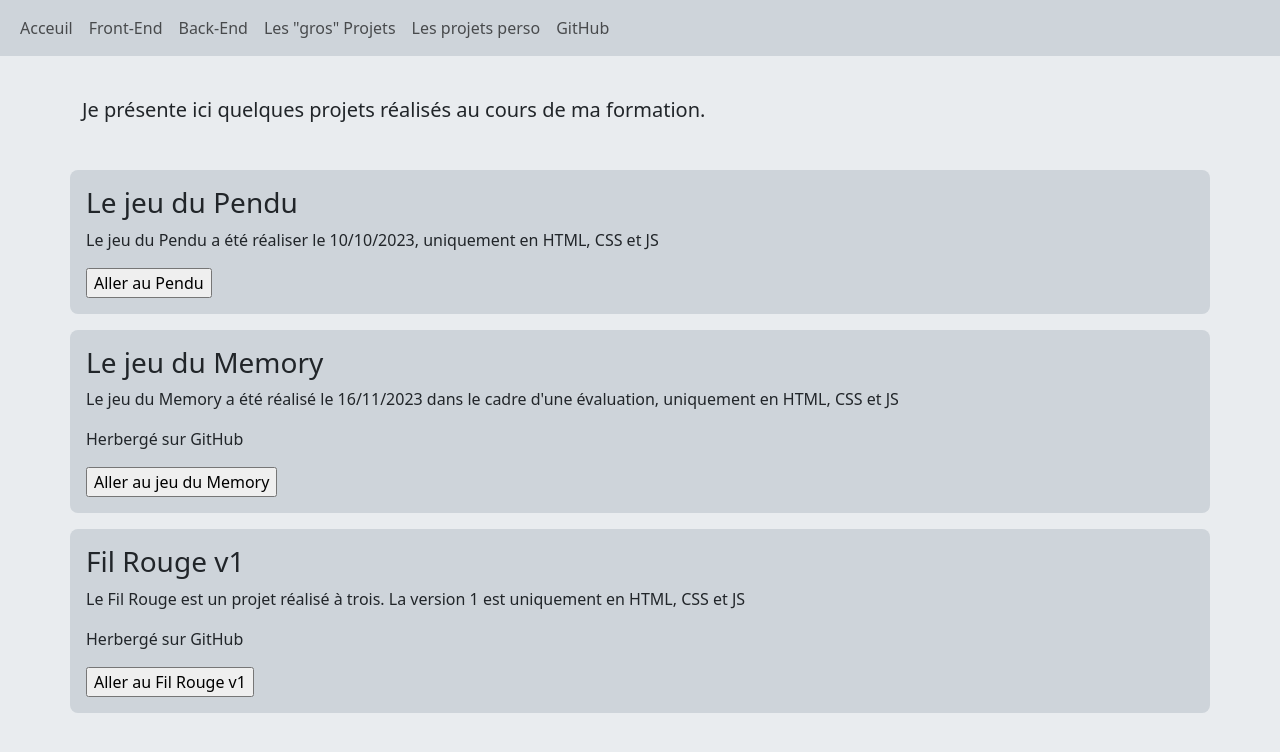
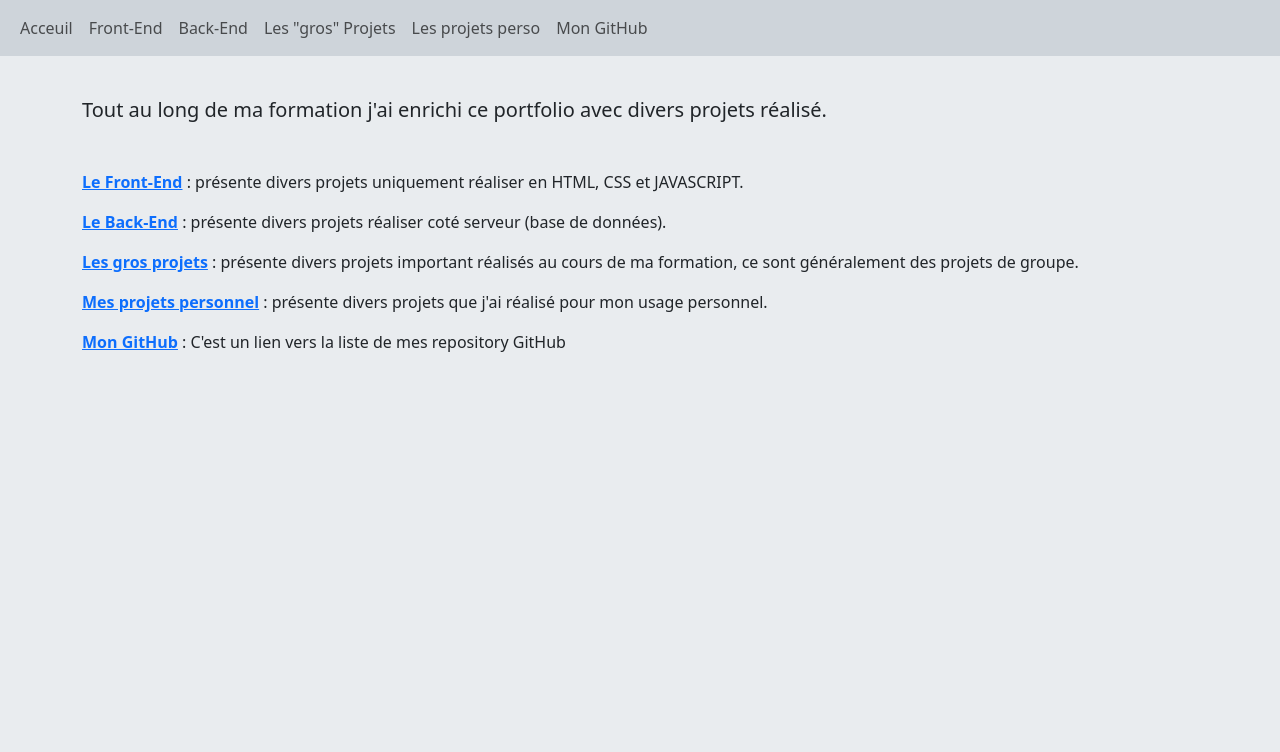
Before and after one commit to tchik90/portfolio, a plain HTML site: page index.html in a window 1280 px wide. Drawn offline with nearby package versions, Linux system fonts and the light colour scheme.

Commit message:
Add files via upload

```diff
--- a/index.html
+++ b/index.html
@@ -13,11 +13,17 @@
     <div class="mt-3"></div>
 
     <div class="container my-5">
-        <h5>Je présente ici quelques projets réalisés au cours de ma formation.</h5>
+        <h5 class="mb-5">Tout au long de ma formation j'ai enrichi ce portfolio avec divers projets réalisé.</h5>
+        <p><a href="front_end.html"><b>Le Front-End</b></a> : présente divers projets uniquement réaliser en HTML, CSS et JAVASCRIPT.</p>
+        <p><a href="back_end.html"><b>Le Back-End</b></a> : présente divers projets réaliser coté serveur (base de données).</p>
+        <p><a href="projets.html"><b>Les gros projets</b></a> : présente divers projets important réalisés au cours de ma formation, ce sont généralement des projets de groupe.</p>
+        <p><a href="projets_perso.html"><b>Mes projets personnel</b></a> : présente divers projets que j'ai réalisé pour mon usage personnel.</p>
+        <p><a href="https://github.com/tchik90?tab=repositories" target="_blank"><b>Mon GitHub</b></a> : C'est un lien vers la liste de mes repository GitHub</p>
+
     </div>
 
 
-    <div class="container mb-3 bg-dark-subtle p-3 rounded-3">
+    <!-- <div class="container mb-3 bg-dark-subtle p-3 rounded-3">
         <h3>Le jeu du Pendu</h3>
         <p>Le jeu du Pendu a été réaliser le 10/10/2023, uniquement en HTML, CSS et JS</p>
         <form action="pendu.html">
@@ -41,7 +47,7 @@
         <form action="https://tchik90.github.io/fil_rouge/">
             <input type="submit" value="Aller au Fil Rouge v1">
         </form>
-    </div>
+    </div> -->
 
 </body>
 </html>
--- a/script_nav_bar.js
+++ b/script_nav_bar.js
@@ -32,7 +32,7 @@ navbar.innerHTML =
             '</li>'+
 
             '<li class="nav-item">'+
-                '<a class="nav-link bg-dark-subtle" href="https://github.com/">GitHub</a>'+
+                '<a class="nav-link bg-dark-subtle" href="https://github.com/tchik90?tab=repositories" target="_blank">Mon GitHub</a>'+
             '</li>'+
 
         '</ul>'+
```
Also changed, not shown: front_end.html (+7 -3 lines), projets.html (+2 -1 lines), projets_perso.html (+2 -1 lines).
